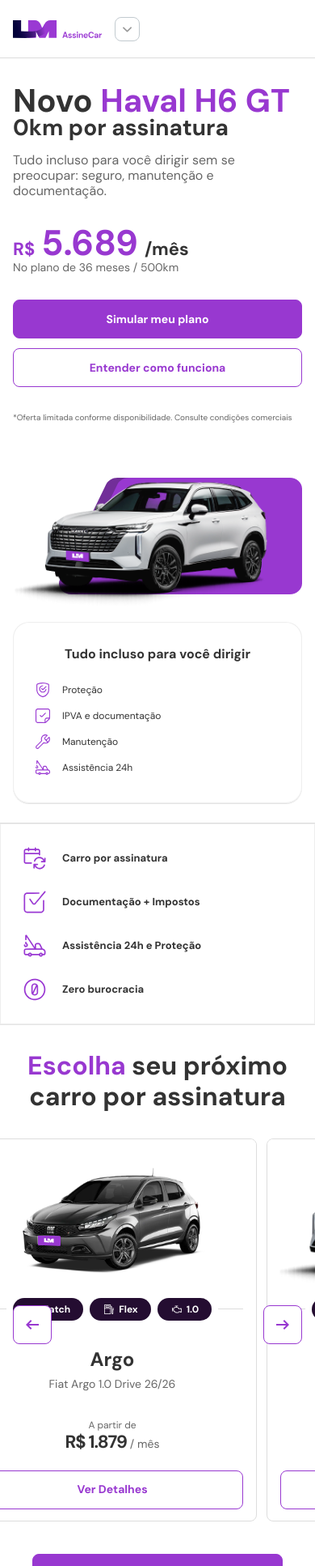
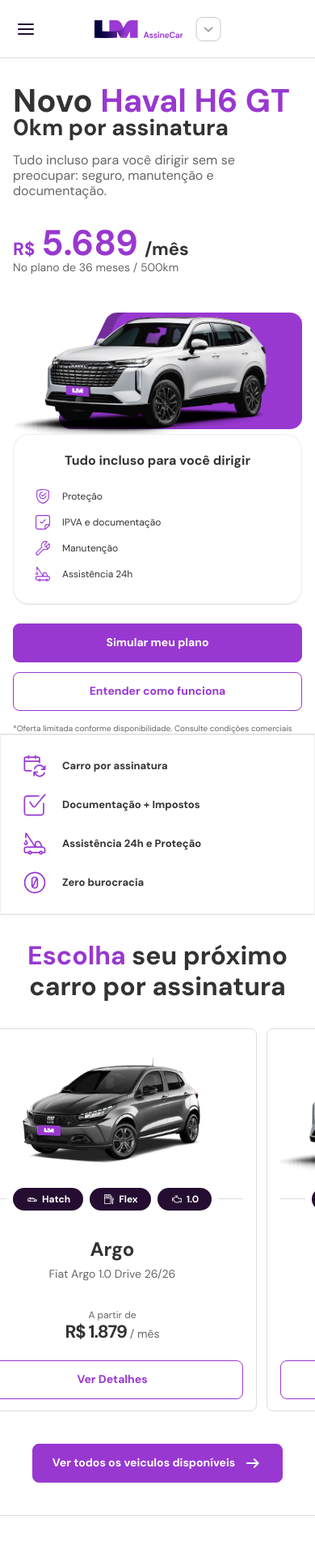
Before and after one commit to jntaslopes/assinecar, a Next.js app: page / in a window 390 px wide. Shown: the top 1934 px of the page at 81% size. Built offline with nearby package versions, Linux system fonts and the light colour scheme.

Commit message:
Adjust mobile landing layout

```diff
--- a/next.config.ts
+++ b/next.config.ts
@@ -31,6 +31,7 @@
     : [];
 
 const nextConfig: NextConfig = {
+  devIndicators: false,
   async headers() {
     return [
       {
--- a/src/app/globals.css
+++ b/src/app/globals.css
@@ -46,6 +46,7 @@
 
 img {
   display: block;
+  height: auto;
   max-width: 100%;
 }
 
@@ -146,6 +147,10 @@
   top: 0;
   width: 100%;
   z-index: 1000;
+}
+
+.mobile-menu-icon {
+  display: none;
 }
 
 .brand-block {
@@ -1614,20 +1619,48 @@
   }
 
   .site-header {
+    justify-content: center;
     height: auto;
     min-height: 72px;
     padding: 16px;
   }
 
+  .mobile-menu-icon {
+    align-items: center;
+    display: inline-flex;
+    flex-direction: column;
+    gap: 4px;
+    height: 32px;
+    justify-content: center;
+    left: 16px;
+    position: absolute;
+    top: 20px;
+    width: 32px;
+  }
+
+  .mobile-menu-icon span {
+    background: var(--purple-dark);
+    border-radius: 999px;
+    display: block;
+    height: 2px;
+    width: 20px;
+  }
+
   .brand-block {
+    justify-content: center;
+    left: 50%;
     min-width: 0;
+    position: absolute;
+    top: 50%;
+    transform: translate(-50%, -50%);
   }
 
   .product-menu {
-    left: -16px;
+    left: 50%;
     max-width: calc(100vw - 32px);
     padding: 20px;
     top: 56px;
+    transform: translateX(-50%);
     width: 336px;
   }
 
@@ -1673,12 +1706,15 @@
 
   .hero-ctas {
     flex-direction: column;
+    margin-top: 24px;
+    order: 4;
   }
 
   .hero-visual {
     aspect-ratio: 773 / 487;
     height: auto;
-    margin-top: 20px;
+    margin-top: 0;
+    order: 2;
     transform: none;
     width: 100%;
   }
@@ -1709,7 +1745,26 @@
   }
 
   .included-card {
-    margin-bottom: 24px;
+    height: auto;
+    margin: -28px 0 0;
+    order: 3;
+    padding: 24px;
+  }
+
+  .hero-copy {
+    display: contents;
+  }
+
+  .hero-copy h1,
+  .hero-copy > p:not(.legal),
+  .hero-price,
+  .hero-copy small {
+    order: 1;
+  }
+
+  .legal {
+    margin-top: 16px;
+    order: 5;
   }
 
   .benefit-strip {
@@ -1719,8 +1774,10 @@
   .benefit-strip > div {
     border-radius: 0;
     display: grid;
-    gap: 18px;
+    gap: 12px;
     grid-template-columns: 1fr;
+    padding-bottom: 20px;
+    padding-top: 20px;
     position: static;
     transform: none;
     width: 100%;
@@ -1754,6 +1811,8 @@
   }
 
   .vehicle-window {
+    cursor: grab;
+    touch-action: pan-y;
     width: 100vw;
   }
 
@@ -1796,17 +1855,7 @@
   }
 
   .vehicle-arrow {
-    height: 48px;
-    top: 206px;
-    width: 48px;
-  }
-
-  .vehicle-arrow--left {
-    left: 16px;
-  }
-
-  .vehicle-arrow--right {
-    right: 16px;
+    display: none;
   }
 
   .advantages-section {
@@ -1896,7 +1945,7 @@
   .confidence-panel {
     border-radius: 28px;
     min-height: 0;
-    padding: 140px 24px 32px;
+    padding: 140px 24px 24px;
   }
 
   .confidence-copy h3 {
@@ -1913,6 +1962,10 @@
     flex-direction: column;
   }
 
+  .trust-stats {
+    flex: none;
+  }
+
   .trust-cards {
     gap: 12px;
   }
@@ -1923,7 +1976,13 @@
   }
 
   .trust-card {
-    min-height: 124px;
+    min-height: 104px;
+  }
+
+  .trust-stat {
+    min-height: 0;
+    padding-bottom: 8px;
+    padding-top: 8px;
   }
 
   .trust-ring {
@@ -1947,6 +2006,33 @@
   .consultant-card {
     border-radius: 28px;
     padding: 330px 24px 32px;
+  }
+
+  .consultant-card .primary-button {
+    width: 100%;
+  }
+
+  .faq-section {
+    display: flex;
+    flex-direction: column;
+  }
+
+  .faq-heading {
+    display: contents;
+  }
+
+  .faq-heading-copy {
+    order: 1;
+  }
+
+  .faq-list {
+    order: 2;
+  }
+
+  .faq-heading .secondary-button {
+    margin-top: 8px;
+    order: 3;
+    width: 100%;
   }
 
   .photo-a,
--- a/src/components/LandingPage.tsx
+++ b/src/components/LandingPage.tsx
@@ -1,7 +1,7 @@
 "use client";
 
 import Image from "next/image";
-import type { CSSProperties } from "react";
+import type { CSSProperties, PointerEvent as ReactPointerEvent } from "react";
 import { useEffect, useRef, useState } from "react";
 import {
   advantages,
@@ -66,6 +66,11 @@
 
   return (
     <header className="site-header">
+      <span className="mobile-menu-icon" aria-hidden="true">
+        <span />
+        <span />
+        <span />
+      </span>
       <div className="brand-block" ref={productMenuRef}>
         <Image src={assets.logo} alt="LM AssineCar" width={110} height={22} priority />
         <button
@@ -187,10 +192,39 @@
 
 function VehicleSection() {
   const [slide, setSlide] = useState(0);
+  const swipeStartRef = useRef<{ x: number; y: number } | null>(null);
   const carouselCars = [...cars, ...cars];
   const shift = `-${slide * 426}px`;
   const tabletShift = `-${114 + slide * 426}px`;
   const mobileShift = `calc(${-40 + slide * 20}px - ${slide * 100}vw)`;
+  const goToPreviousSlide = () => setSlide((current) => (current - 1 + cars.length) % cars.length);
+  const goToNextSlide = () => setSlide((current) => (current + 1) % cars.length);
+
+  function handleCarouselPointerDown(event: ReactPointerEvent<HTMLDivElement>) {
+    swipeStartRef.current = { x: event.clientX, y: event.clientY };
+  }
+
+  function handleCarouselPointerUp(event: ReactPointerEvent<HTMLDivElement>) {
+    const swipeStart = swipeStartRef.current;
+    swipeStartRef.current = null;
+
+    if (!swipeStart) {
+      return;
+    }
+
+    const deltaX = event.clientX - swipeStart.x;
+    const deltaY = event.clientY - swipeStart.y;
+
+    if (Math.abs(deltaX) < 50 || Math.abs(deltaX) < Math.abs(deltaY) * 1.4) {
+      return;
+    }
+
+    if (deltaX < 0) {
+      goToNextSlide();
+    } else {
+      goToPreviousSlide();
+    }
+  }
 
   return (
     <section className="vehicles-section" id="veiculos">
@@ -198,7 +232,14 @@
         <span>Escolha</span> seu próximo carro por assinatura
       </h2>
       <div className="vehicle-gallery">
-        <div className="vehicle-window">
+        <div
+          className="vehicle-window"
+          onPointerCancel={() => {
+            swipeStartRef.current = null;
+          }}
+          onPointerDown={handleCarouselPointerDown}
+          onPointerUp={handleCarouselPointerUp}
+        >
           <div
             className="vehicle-track"
             style={
@@ -269,7 +310,7 @@
             className="vehicle-arrow vehicle-arrow--left"
             type="button"
             aria-label="Ver carros anteriores"
-            onClick={() => setSlide((current) => (current - 1 + cars.length) % cars.length)}
+            onClick={goToPreviousSlide}
           >
             <Image src={assets.arrowLeftPurple} alt="" width={24} height={24} />
           </button>
@@ -277,7 +318,7 @@
             className="vehicle-arrow vehicle-arrow--right"
             type="button"
             aria-label="Ver próximos carros"
-            onClick={() => setSlide((current) => (current + 1) % cars.length)}
+            onClick={goToNextSlide}
           >
             <Image src={assets.arrowRightPurple} alt="" width={24} height={24} />
           </button>
```
Also changed, not shown: src/app/icon.svg (added).
